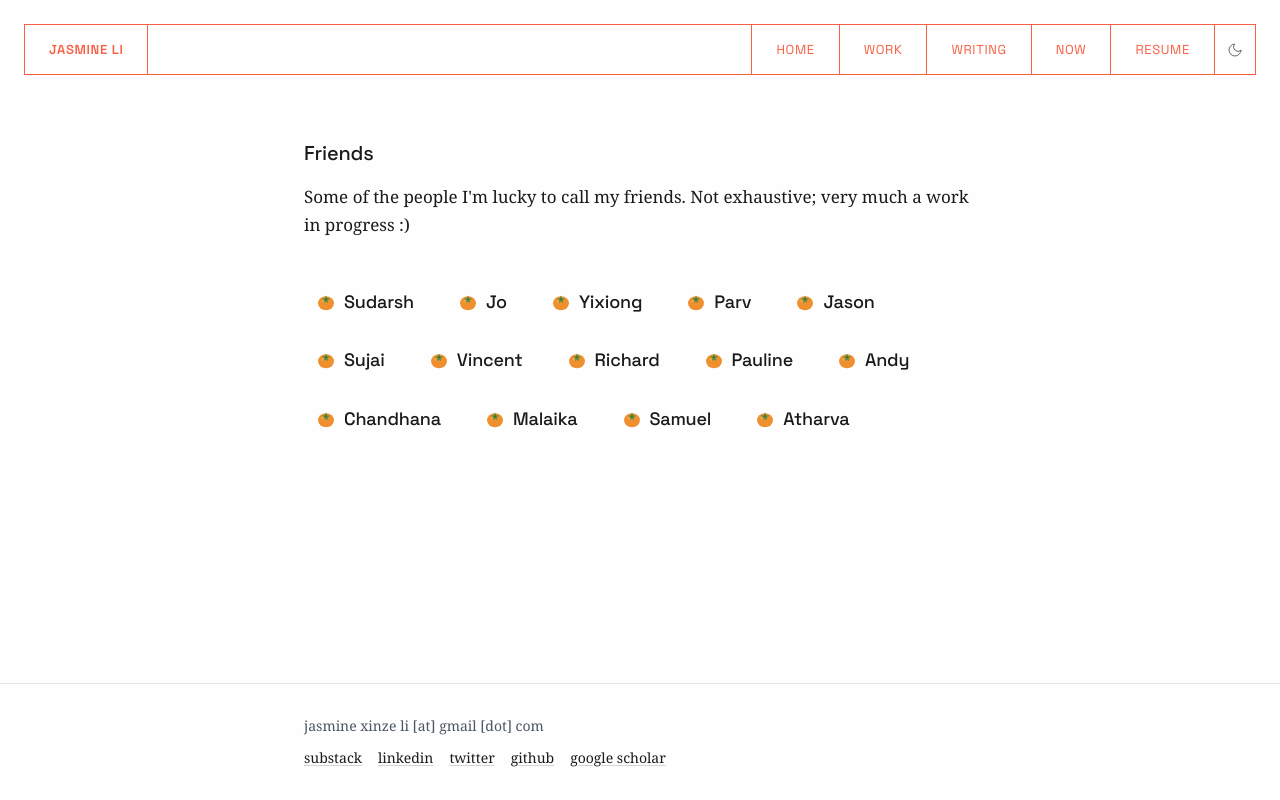
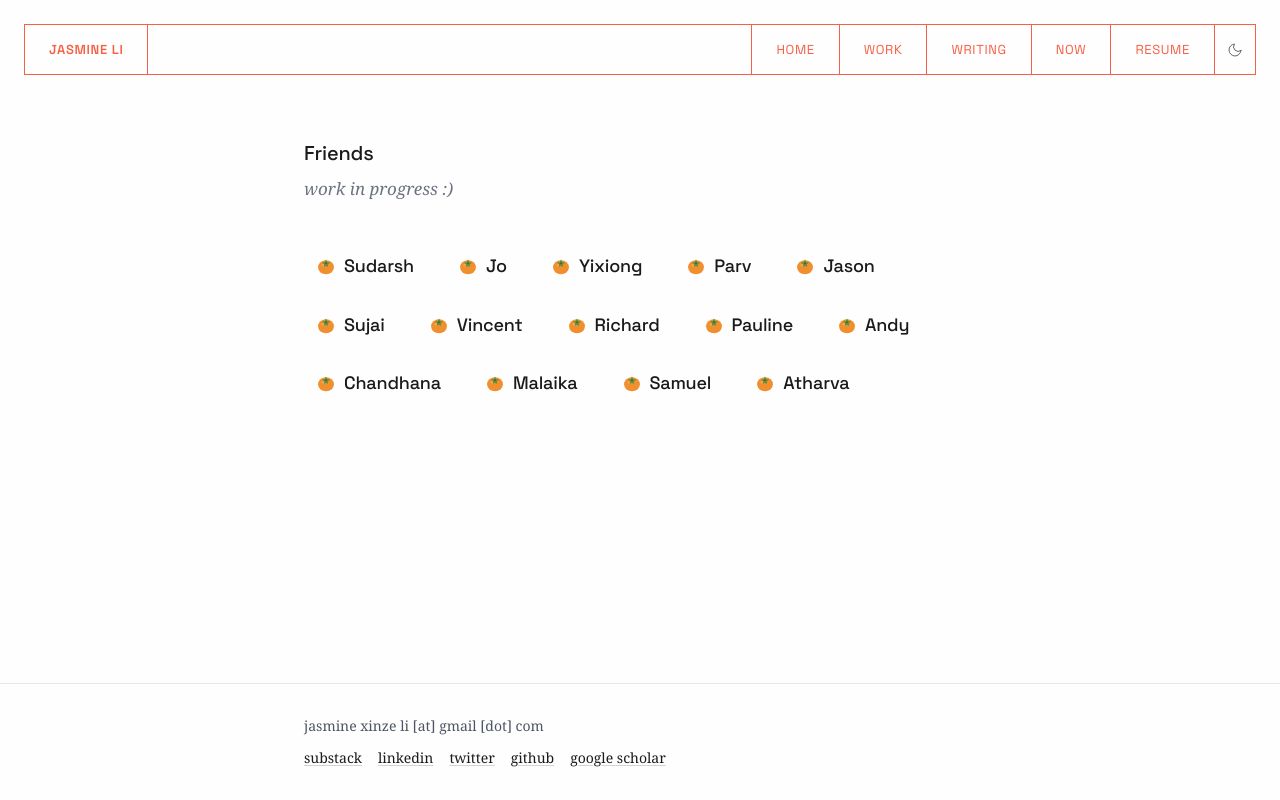
Before and after one commit to jasmineee-li/personal-site, a Next.js app: page /friends in a window 1280 px wide. Built offline with nearby package versions, Linux system fonts and the light colour scheme.

Commit message:
Restore the original "work in progress :)" intro on /friends
Co-Authored-By: Claude Fable 5.1 <noreply@anthropic.com>
Claude-Session: https://claude.ai/code/session_01QoUxoj7iDvkaf2ugNcKGAw

```diff
--- a/src/app/friends/page.tsx
+++ b/src/app/friends/page.tsx
@@ -40,11 +40,8 @@ function Persimmon() {
 export default function Friends() {
   return (
     <div className="py-12 sm:py-16">
-      <h1 className="text-xl font-medium mb-4 accent-font">Friends</h1>
-      <p className="mb-10 leading-relaxed">
-        Some of the people I&apos;m lucky to call my friends. Not exhaustive;
-        very much a work in progress :)
-      </p>
+      <h1 className="text-xl font-medium mb-2 accent-font">Friends</h1>
+      <p className="mb-10 text-gray-500 italic">work in progress :)</p>
 
       <ul className="friend-grid">
         {friends.map((friend) => (
```
